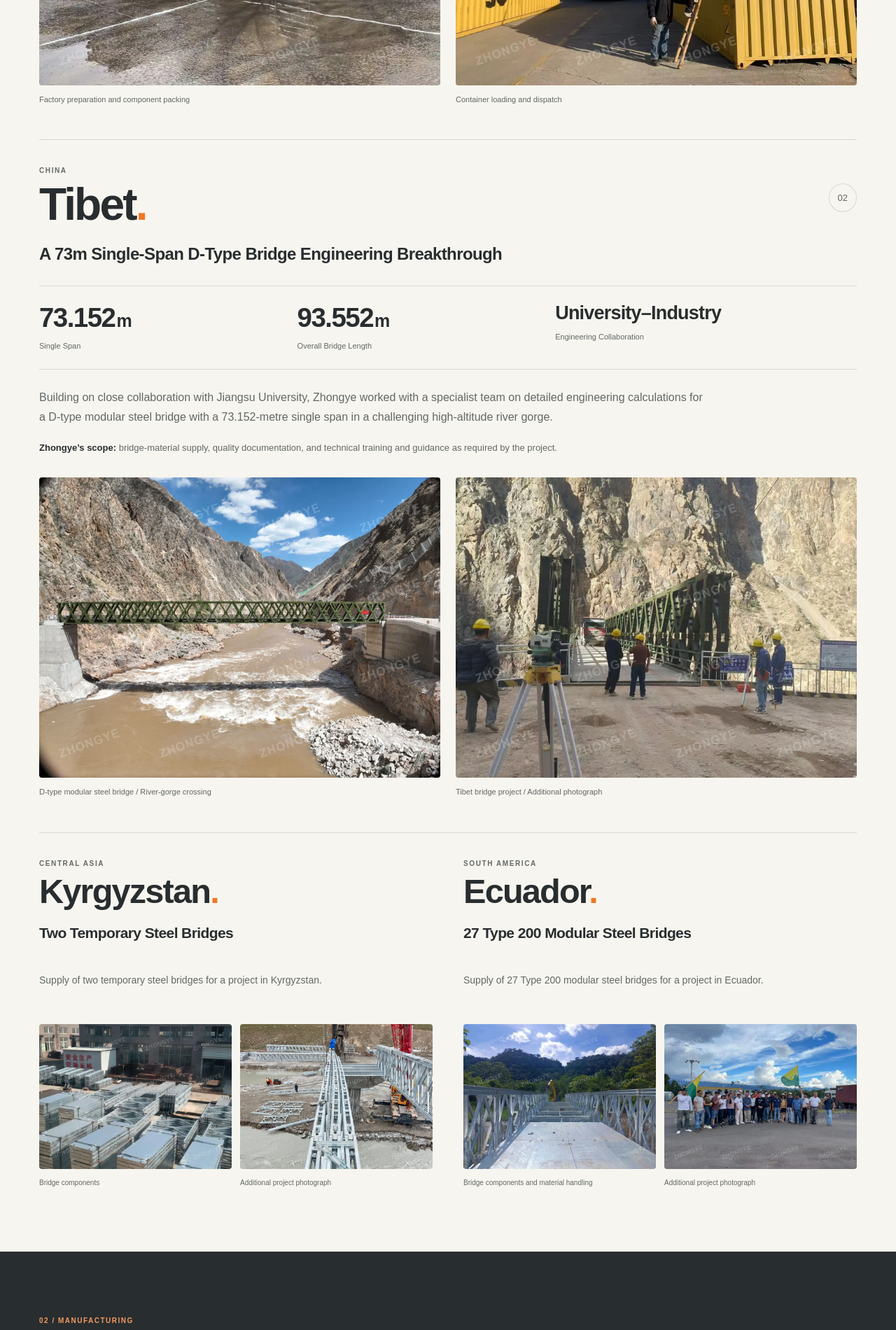
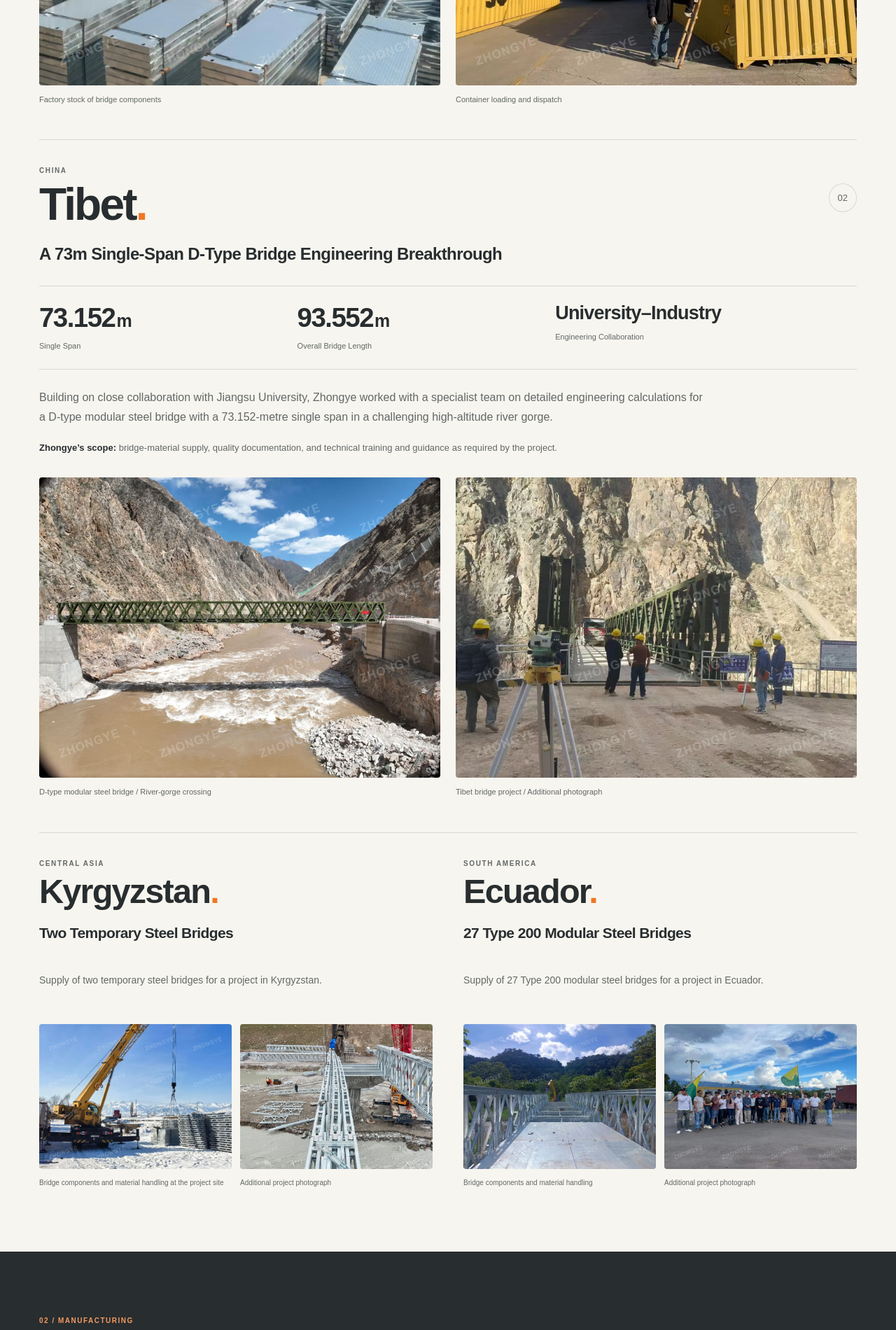
Before and after one commit to learningsteps14th/zhongye-bridge, a plain HTML site: page index.html in a window 1280 px wide. Shown: the part 1940-3840 px from the top of the page at 70% size. Drawn offline with Linux system fonts and the light colour scheme.

Commit message:
Apply approved project and welding photo revisions

```diff
--- a/index.html
+++ b/index.html
@@ -45,7 +45,7 @@
         <p class="project-description">Supporting emergency transport recovery after flooding, Zhongye completed production of 45 Type 321 modular steel bridges, each 30 metres long, within one month. The project demonstrates our ability to coordinate substantial manufacturing volumes and prepare bridge components for supply under a demanding schedule.</p>
         <div class="photo-pair">
           <!-- PHOTO 02: Indonesia factory preparation and component packing. Awaiting photo. -->
-          <figure class="photo-slot" data-image-slot="indonesia-preparation"><img draggable="false" src="indonesia-components-watermarked.webp" width="1440" height="1080" alt="Photo to be added: Indonesia factory preparation and component packing" loading="lazy"><figcaption>Factory preparation and component packing</figcaption></figure>
+          <figure class="photo-slot" data-image-slot="indonesia-preparation"><img draggable="false" src="kyrgyzstan-stock-watermarked.webp" width="1600" height="1200" alt="Stacks of modular steel bridge components prepared at the Zhongye factory" loading="lazy"><figcaption>Factory stock of bridge components</figcaption></figure>
           <!-- PHOTO 03: Indonesia container loading and dispatch. -->
           <figure class="photo-slot" data-image-slot="indonesia-dispatch"><img draggable="false" src="indonesia-dispatch-watermarked.webp" width="1600" height="1200" alt="Container loading at the factory for the Indonesia bridge supply project" loading="lazy"><figcaption>Container loading and dispatch</figcaption></figure>
         </div>
@@ -68,7 +68,7 @@
       <div class="supporting-grid">
         <article class="project supporting" aria-labelledby="kyrgyzstan-location"><p class="region">CENTRAL ASIA</p><h3 class="location" id="kyrgyzstan-location">Kyrgyzstan<span class="orange-dot">.</span></h3><h4>Two Temporary Steel Bridges</h4><p>Supply of two temporary steel bridges for a project in Kyrgyzstan.</p><div class="photo-pair">
           <!-- PHOTO 06: Existing Kyrgyzstan project photograph. -->
-          <figure class="photo-slot" data-image-slot="kyrgyzstan-components"><img draggable="false" src="kyrgyzstan-stock-watermarked.webp" width="1600" height="1200" alt="Steel bridge components for the Kyrgyzstan supply project" loading="lazy"><figcaption>Bridge components</figcaption></figure>
+          <figure class="photo-slot" data-image-slot="kyrgyzstan-components"><img draggable="false" src="kyrgyzstan-site-components-watermarked.webp" width="1440" height="1080" alt="Stacks of modular bridge components beside a mobile crane at a snow-covered site" loading="lazy"><figcaption>Bridge components and material handling at the project site</figcaption></figure>
           <!-- PHOTO 07: Additional Kyrgyzstan photo. Awaiting photo. -->
           <figure class="photo-slot" data-image-slot="kyrgyzstan-second"><img draggable="false" src="kyrgyzstan-launch-watermarked.webp" width="1600" height="1200" alt="Photo to be added: second Kyrgyzstan project photograph" loading="lazy"><figcaption>Additional project photograph</figcaption></figure>
         </div></article>
@@ -86,9 +86,9 @@
       <div class="capabilities"><article><span class="cap-number" aria-hidden="true">01</span><h3>Robotic Welding</h3><p>Four automatic welding robots support repeatable fabrication of modular bridge components.</p></article><article><span class="cap-number" aria-hidden="true">02</span><h3>Coordinated Production</h3><p>Cutting, punching, drilling, welding and material-handling resources support coordinated component manufacturing and preparation for shipment.</p></article><article><span class="cap-number" aria-hidden="true">03</span><h3>Quality Inspection</h3><p>Weld inspection, coating-thickness measurement and dimensional checks support production quality control.</p></article></div>
       <div class="photo-pair manufacturing-photos">
         <!-- PHOTO 10: Robotic welding. Awaiting an actual welding/automated production photo. -->
-        <figure class="photo-slot" data-image-slot="manufacturing-robotic"><img draggable="false" src="factory-robot-watermarked.webp" width="1600" height="1200" alt="Photo to be added: robotic welding and automated production" loading="lazy"><figcaption>Robotic welding and automated production</figcaption></figure>
+        <figure class="photo-slot" data-image-slot="manufacturing-robotic"><img draggable="false" src="factory-robot-corrected-watermarked.webp" width="1448" height="1086" alt="Robotic welding equipment in the Zhongye workshop" loading="lazy"><figcaption>Robotic welding equipment</figcaption></figure>
         <!-- PHOTO 11: Workshop operations. -->
-        <figure class="photo-slot" data-image-slot="manufacturing-workshop"><img draggable="false" src="workshop-watermarked.webp" width="424" height="318" alt="Workshop employees preparing steel bridge components" loading="lazy"><figcaption>Workshop operations and bridge-component manufacturing</figcaption></figure>
+        <figure class="photo-slot" data-image-slot="manufacturing-workshop"><img draggable="false" src="robotic-welding-action-watermarked.webp" width="1448" height="1086" alt="A robotic welding arm welding a steel bridge component" loading="lazy"><figcaption>Robotic welding of steel bridge components</figcaption></figure>
       </div>
     </div></section>
 
```
Also changed, not shown: factory-robot-corrected-watermarked.webp (added), kyrgyzstan-site-components-watermarked.webp (added), robotic-welding-action-watermarked.webp (added).
